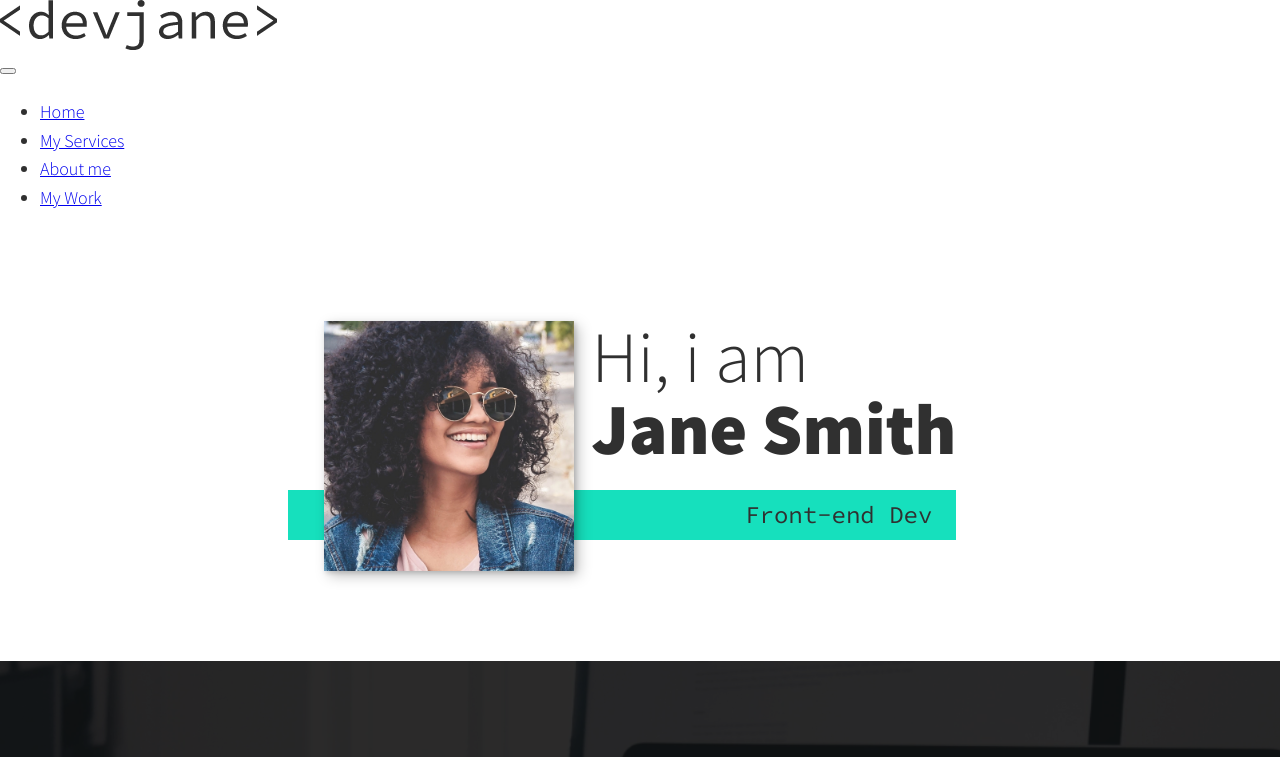
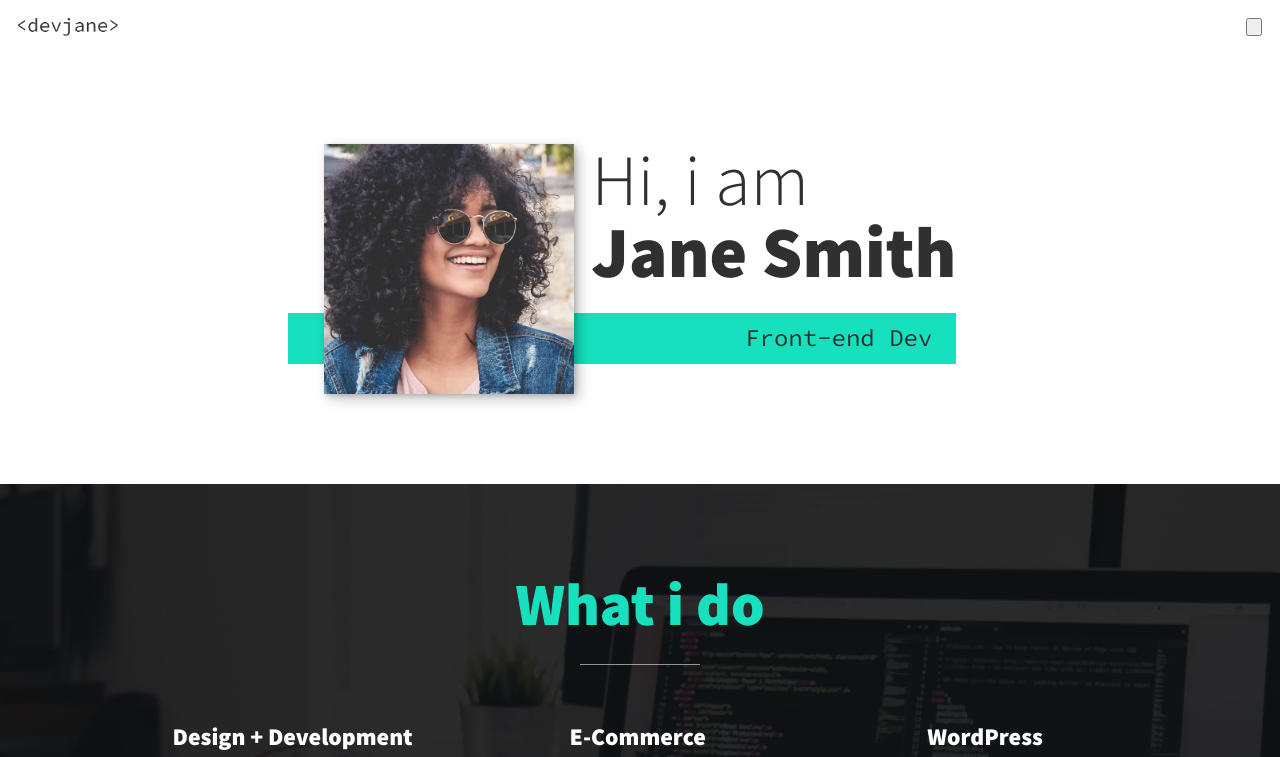
Before and after one commit to Aromd/prueba, a plain HTML site: page index.html in a window 1280 px wide. Shown: the top 757 px of the page. Drawn offline with nearby package versions, Linux system fonts and the light colour scheme.

Commit message:
Empezando hamburguesa

```diff
--- a/css/style.css
+++ b/css/style.css
@@ -136,7 +136,51 @@ h3 {
 
 /* header */
 
+header {
+    display: flex;
+    justify-content: space-between;
+    padding: 1em;
+}
 
+.logo {
+    max-width: 100px;
+}
+
+.nav {
+    position: fixed;
+    background: var(--clr-dark);
+    color: var(--clr-light);
+    top: 0;
+    bottom: 0;
+    left: 0;
+    right: 0;
+    z-index: 100;
+
+    transform: translateX(100%);
+    transition: transform 250ms cubic-bezier(.5, 0, .5, 1);
+}
+
+.nav__list {
+    list-style:none;
+    display: flex;
+    height: 100%;
+    flex-direction: column;
+    justify-content: space-evenly;
+    align-items: center;
+    margin: 0;
+    padding: 0;
+}
+
+.nav__link {
+    color: inherit;
+    font-weight: var(--fw-bold);
+    font-size: var(--fs-h2);
+    text-decoration: none;
+}
+
+.nav__link:hover {
+    color: var(--clr--accent);
+}
 
 /* Intro section */
 
```
